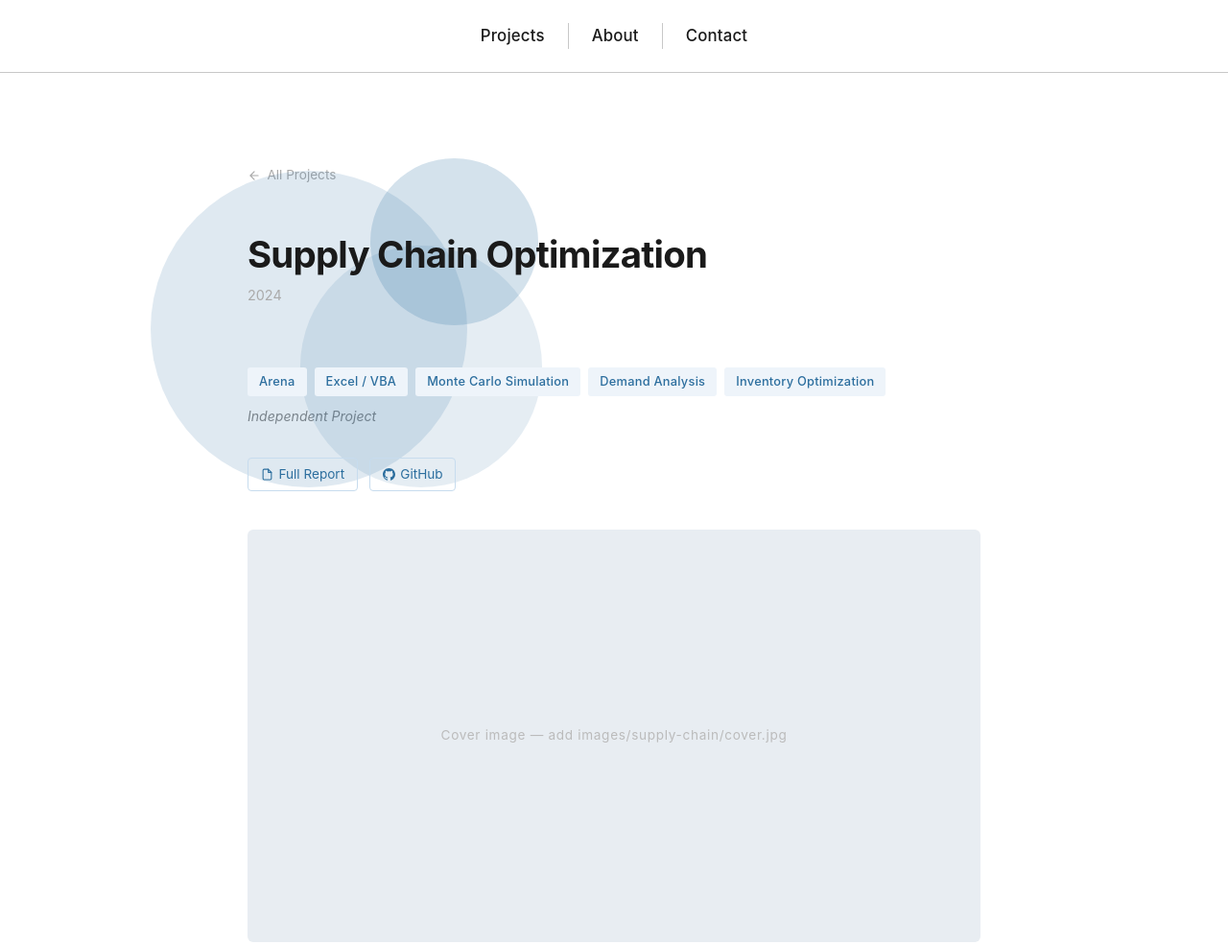
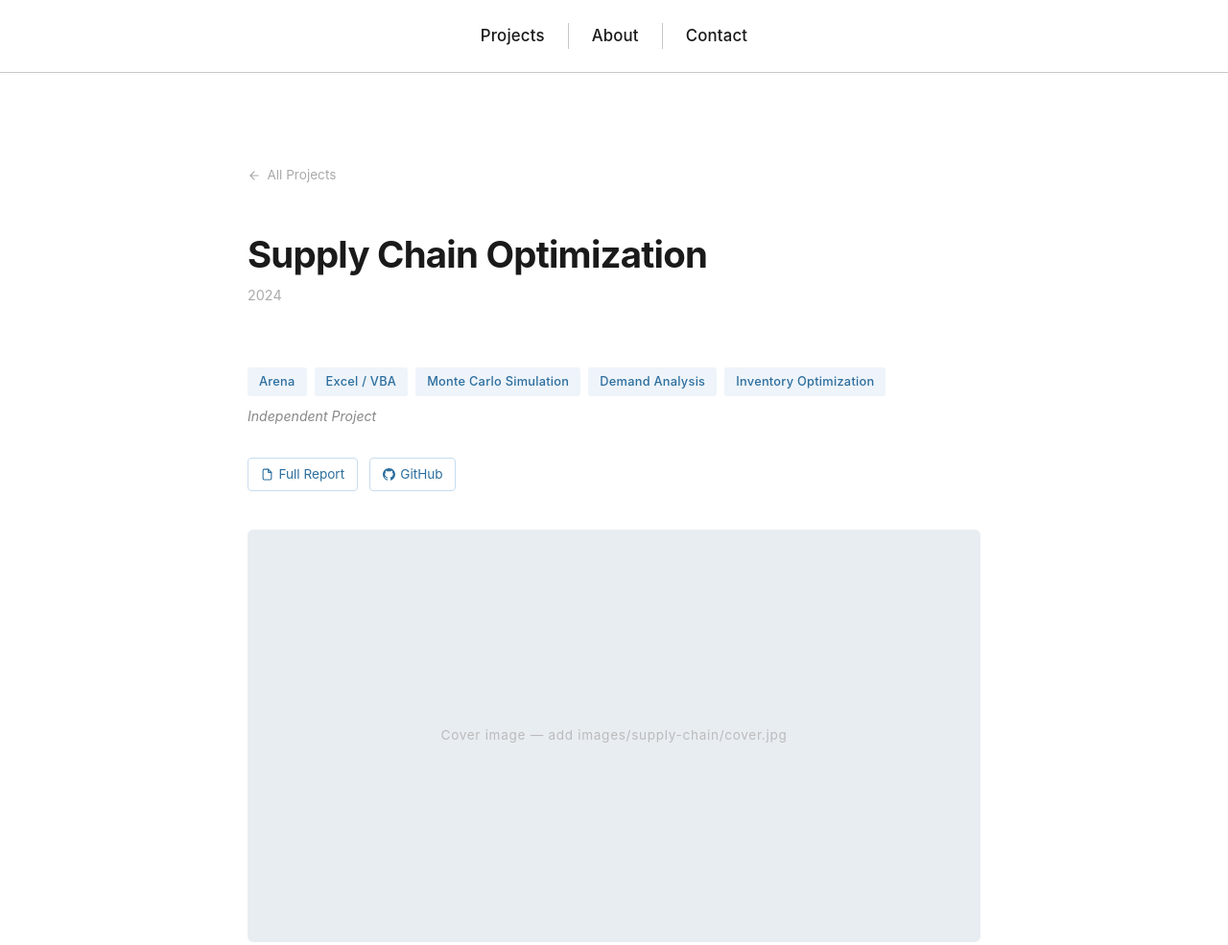
Before and after one commit to loganlessing/portfolio-website, a plain HTML site: page projects/supply-chain-optimization.html in a window 1280 px wide. Shown: the top 985 px of the page at 96% size. Drawn offline with Linux system fonts and the light colour scheme.

Commit message:
Base layout 16

```diff
--- a/projects/supply-chain-optimization.html
+++ b/projects/supply-chain-optimization.html
@@ -28,12 +28,7 @@
 
     <!-- Title + Year -->
     <header class="project-header fade-up" style="transition-delay: 0.06s;">
-      <div class="deco-circles" aria-hidden="true">
-        <span class="circle circle-1"></span>
-        <span class="circle circle-2"></span>
-        <span class="circle circle-3"></span>
-      </div>
-      <h1>Supply Chain Optimization</h1>
+<h1>Supply Chain Optimization</h1>
       <p class="year">2024</p>
     </header>
 
```
Also changed, not shown: 2 other files.
